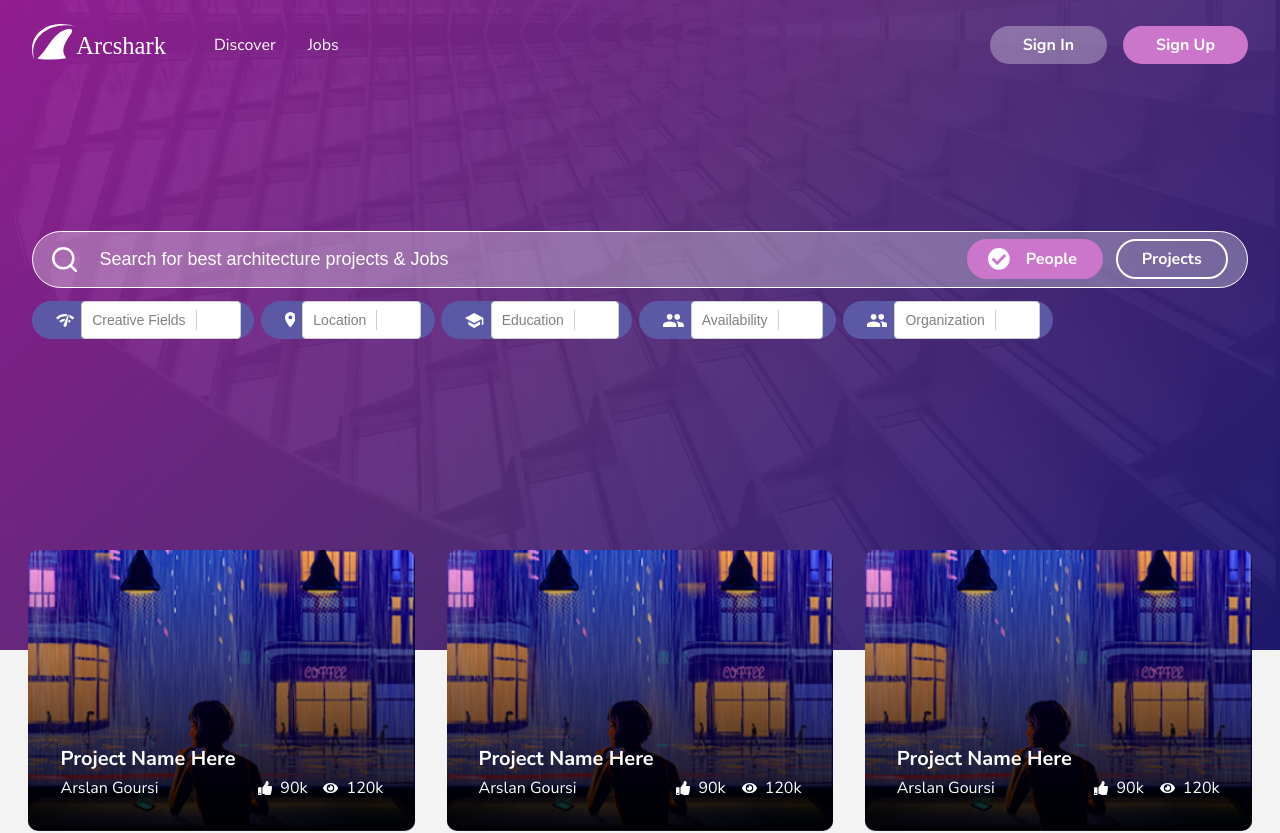
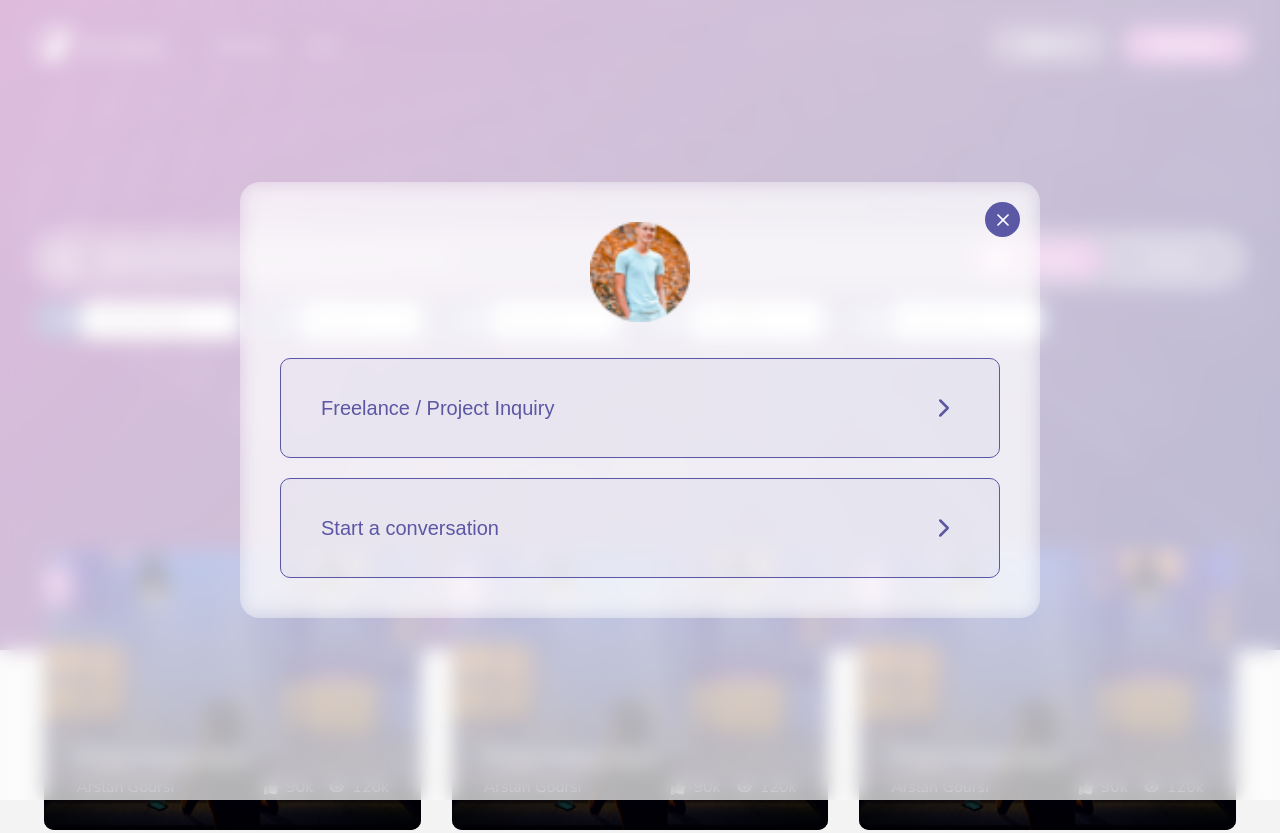
Before and after one commit to MehfoozurRehman/ArcShark, a React (Create React App) app: page / in a window 1280 px wide. Shown: the top 833 px of the page. Built offline with nearby package versions, Linux system fonts and the light colour scheme.

Commit message:
PostJobDetailsApplyPopup done

```diff
--- a/src/App.js
+++ b/src/App.js
@@ -11,14 +11,16 @@ import SignIn from "./screens/SignIn";
 import Welcome from "./screens/Welcome";
 import Postjob from "./screens/Postjob";
 import TermsAndCondition from "./screens/TermsAndCondition";
-import "./about.scss";
 import PostJobDetailsPopup from "./components/PostJobDetailsPopup";
 import PrivacyPolicy from "./screens/PrivacyPolicy";
 import Forget from "./screens/Forget";
+import PostJobDetailsApplyPopup from "./components/PostJobDetailsApplyPopup";
 
 export default function App() {
   const [postJobDetailsPopupVisible, setPostJobDetailsPopupVisible] =
     useState(false);
+  const [postJobDetailsApplyPopupVisible, setPostJobDetailsApplyPopupVisible] =
+    useState(true);
 
   return (
     <>
@@ -26,6 +28,13 @@ export default function App() {
         <PostJobDetailsPopup
           onClose={() => {
             setPostJobDetailsPopupVisible(false);
+          }}
+        />
+      ) : null}
+      {postJobDetailsApplyPopupVisible ? (
+        <PostJobDetailsApplyPopup
+          onClose={() => {
+            setPostJobDetailsApplyPopupVisible(false);
           }}
         />
       ) : null}
--- /dev/null
+++ b/src/components/PostJobDetailsApplyPopup.js
@@ -0,0 +1,32 @@
+import React from "react";
+import { ChevronRight } from "react-feather";
+import { user } from "../assets";
+import Popup from "./Popup";
+
+export default function PostJobDetailsApplyPopup({ onClose }) {
+  return (
+    <Popup
+      heading="Graphic Designer"
+      buttonLabel="Post a job"
+      onClose={onClose}
+      onClick={onClose}
+      noBoilerplate={true}
+    >
+      <div className="post__job__pupup__details__apply">
+        <img
+          src={user}
+          alt="user"
+          className="post__job__pupup__details__apply__avatar"
+        />
+        <button className="post__job__pupup__details__apply__button">
+          Freelance / Project Inquiry
+          <ChevronRight size={20} color="currentColor" />
+        </button>
+        <button className="post__job__pupup__details__apply__button">
+          Start a conversation
+          <ChevronRight size={20} color="currentColor" />
+        </button>
+      </div>
+    </Popup>
+  );
+}
--- a/src/styles/export.scss
+++ b/src/styles/export.scss
@@ -3,4 +3,6 @@
 @import "./register.scss";
 @import "./popup.scss";
 @import "./postJobDetailsPopup.scss";
-@import"./forget.scss"
+@import "./forget.scss";
+@import "./about.scss";
+@import "./postJobDetailsApplyPopup.scss";
--- /dev/null
+++ b/src/styles/postJobDetailsApplyPopup.scss
@@ -0,0 +1,38 @@
+.post__job__pupup__details__apply {
+  width: 100%;
+  display: flex;
+  flex-direction: column;
+  align-items: center;
+}
+.post__job__pupup__details__apply__avatar {
+  width: 100px;
+  height: 100px;
+  margin-bottom: 1em;
+}
+.post__job__pupup__details__apply__button {
+  width: 100%;
+  height: 100px;
+  background-color: #5b58a511;
+  border: 1px solid $primary;
+  border-radius: 10px;
+  margin-top: 1em;
+  font-size: 20px;
+  color: $primary;
+  display: flex;
+  align-items: center;
+  justify-content: space-between;
+  cursor: pointer;
+  backdrop-filter: blur(10px);
+  -webkit-backdrop-filter: blur(10px);
+  padding: 2em;
+  text-align: left;
+}
+.post__job__pupup__details__apply__button svg {
+  margin-left: 1em;
+  width: 30px;
+  height: 30px;
+}
+.post__job__pupup__details__apply__button:hover {
+  background-color: $primary;
+  color: white;
+}
```
Also changed, not shown: src/styles/about.scss (renamed from src/about.scss).
